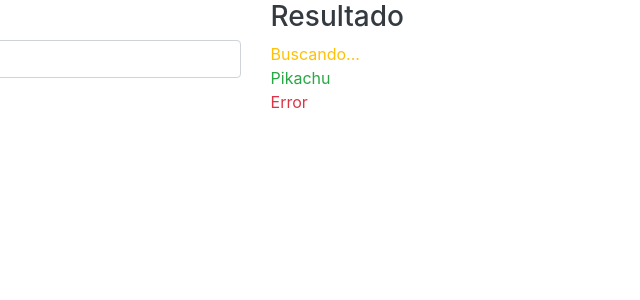
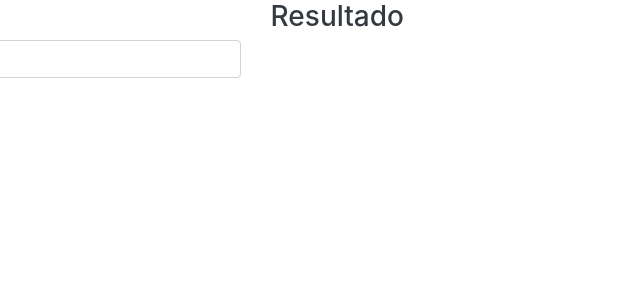
Before and after one commit to AlexSegen/react-redux-pokemon-practice, a React (Create React App) app: page / in a window 1280 px wide. Shown: the top 300 px of the page, without its empty margins (473-1113 px from the left). Built offline with nearby package versions, Linux system fonts and the light colour scheme.

Commit message:
Search Pokemon Ready

```diff
--- a/src/components/buscador/ResultadoPokemon.jsx
+++ b/src/components/buscador/ResultadoPokemon.jsx
@@ -1,15 +1,25 @@
 import React from 'react';
+import { useSelector } from 'react-redux'
 
 const ResultadoPokemon = () => {
+    const {loading, pokemon, error} = useSelector(state => state.buscador);
+
     return (
         <div className="">
             <h3 className="text-dark">Resultado</h3>
-            <div className="text-warning">Buscando...</div>
-            <div className="text-success">
-                <img src="" alt="" />
-                <span>Pikachu</span>
-            </div>
-            <span className="text-danger">Error</span>
+
+            {loading && <div className="text-warning">Buscando...</div>}
+
+            {
+                pokemon.length > 0 && !error && <div className="text-success">
+                <img src={pokemon[0].sprites.front_default} alt={pokemon[0].name} />
+            <span>{pokemon[0].name}</span>
+                </div>
+            }
+
+            {
+                error &&  <span className="text-danger">{error}</span>
+            }
 
         </div>
      );
--- a/src/store/actions/buscadorAction.js
+++ b/src/store/actions/buscadorAction.js
@@ -13,7 +13,7 @@ export const fetchPokemonRequest = () => {
 export const fetchPokemonSuccess = (pokemon) => {
   return {
     type: FETCH_POKEMON_SUCCESS,
-    payload: pokemon,
+    payload: pokemon
   };
 };
 
--- a/src/store/reducers/buscadorReducer.js
+++ b/src/store/reducers/buscadorReducer.js
@@ -8,7 +8,7 @@ const initialState = {
 
 
 const buscador = (state = initialState, action) => {
-    switch (action) {
+    switch (action.type) {
         case FETCH_POKEMON_REQUEST:
             return {
                 ...state,
@@ -16,12 +16,14 @@ const buscador = (state = initialState, action) => {
             }
         case FETCH_POKEMON_SUCCESS:
             return {
+                ...state,
                 loading: false,
                 pokemon: action.payload,
                 error: ''
             }
         case FETCH_POKEMON_FAILURE:
             return {
+                ...state,
                 loading: false,
                 pokemon: [],
                 error: action.payload
```
